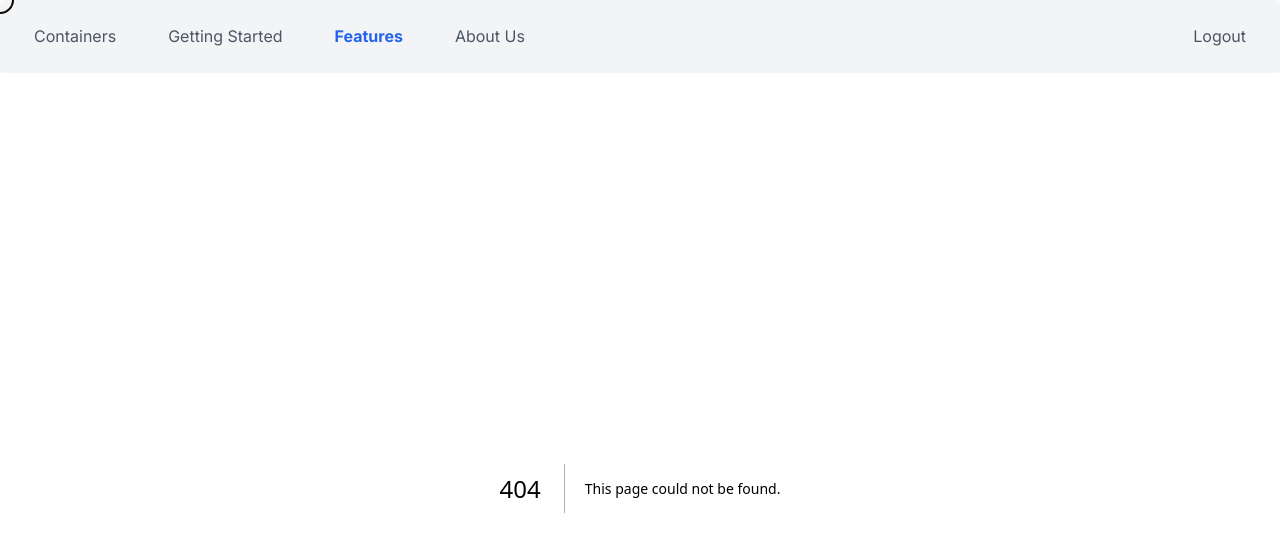
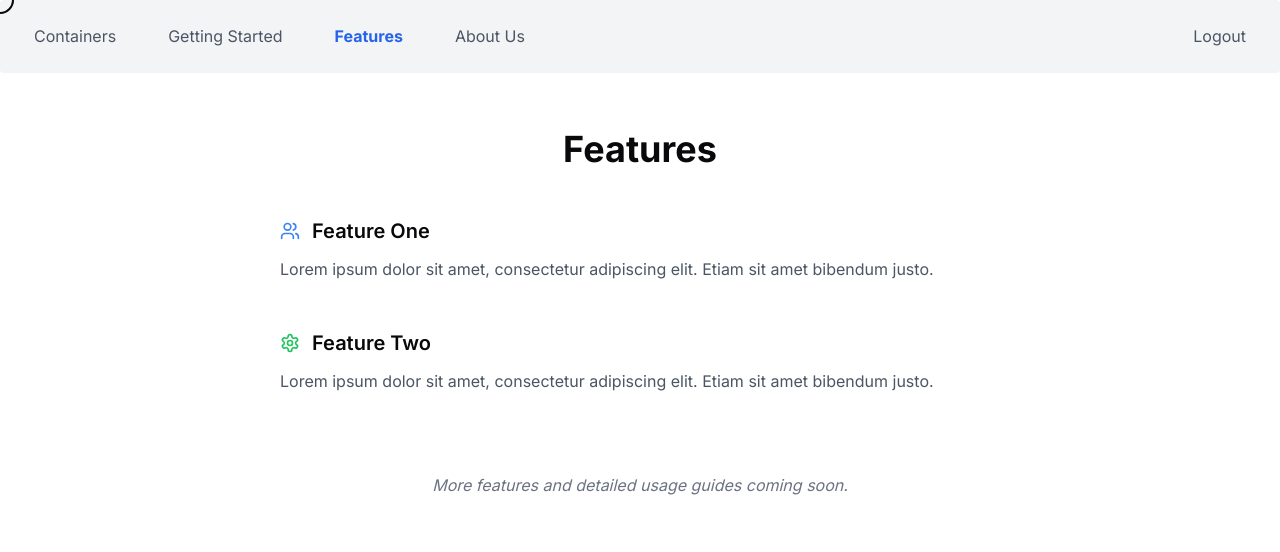
Before and after one commit to Hehrd/Discord-Bot-Project, a Next.js app in the folder frontend/nextjs-frontend/: page /features in a window 1280 px wide. Before the commit this address had no page. Shown: the top 552 px of the page. Built offline with nearby package versions, Linux system fonts and the light colour scheme.

Commit message:
fixed whole security, added placeholder features page

```diff
--- /dev/null
+++ b/frontend/nextjs-frontend/src/app/features/page.tsx
@@ -0,0 +1,35 @@
+'use client';
+import React from 'react';
+import { Users, Settings } from 'lucide-react';
+
+export default function FeaturesPage() {
+    return (
+        <main className="min-h-[calc(100vh-6rem)] max-w-3xl mx-auto px-6 py-10 space-y-12">
+            <h1 className="text-4xl font-bold text-center mb-6">Features</h1>
+
+            <section className="space-y-3">
+                <div className="flex items-center gap-3 text-xl font-semibold">
+                    <Users size={20} className="text-blue-500" />
+                    <span>Feature One</span>
+                </div>
+                <p className="text-gray-600">
+                    Lorem ipsum dolor sit amet, consectetur adipiscing elit. Etiam sit amet bibendum justo.
+                </p>
+            </section>
+
+            <section className="space-y-3">
+                <div className="flex items-center gap-3 text-xl font-semibold">
+                    <Settings size={20} className="text-green-500" />
+                    <span>Feature Two</span>
+                </div>
+                <p className="text-gray-600">
+                    Lorem ipsum dolor sit amet, consectetur adipiscing elit. Etiam sit amet bibendum justo.
+                </p>
+            </section>
+
+            <p className="text-center text-gray-500 italic pt-8">
+                More features and detailed usage guides coming soon.
+            </p>
+        </main>
+    );
+}
--- a/frontend/nextjs-frontend/src/middleware.ts
+++ b/frontend/nextjs-frontend/src/middleware.ts
@@ -22,7 +22,7 @@ export async function middleware(request: NextRequest) {
     }
 
     const token = await getToken({ req: request, secret: process.env.NEXTAUTH_SECRET });
-    const protectedPaths = ['/test', '/', '/getting-started', '/containers', '/databases', '/tables'];
+    const protectedPaths = ['/test', '/', '/getting-started', '/containers', '/databases', '/tables', '/features', '/about'];
 
     if (request.nextUrl.pathname === '/') {
         const response = NextResponse.redirect(new URL('/containers', request.url));
@@ -39,5 +39,5 @@ export async function middleware(request: NextRequest) {
 }
 
 export const config = {
-    matcher: ['/login', '/test', '/', '/getting-started', '/logout', '/containers', '/databases', '/tables'],
+    matcher: ['/login', '/test', '/', '/getting-started', '/logout', '/containers', '/databases', '/tables', '/features', '/about'],
 };
```
